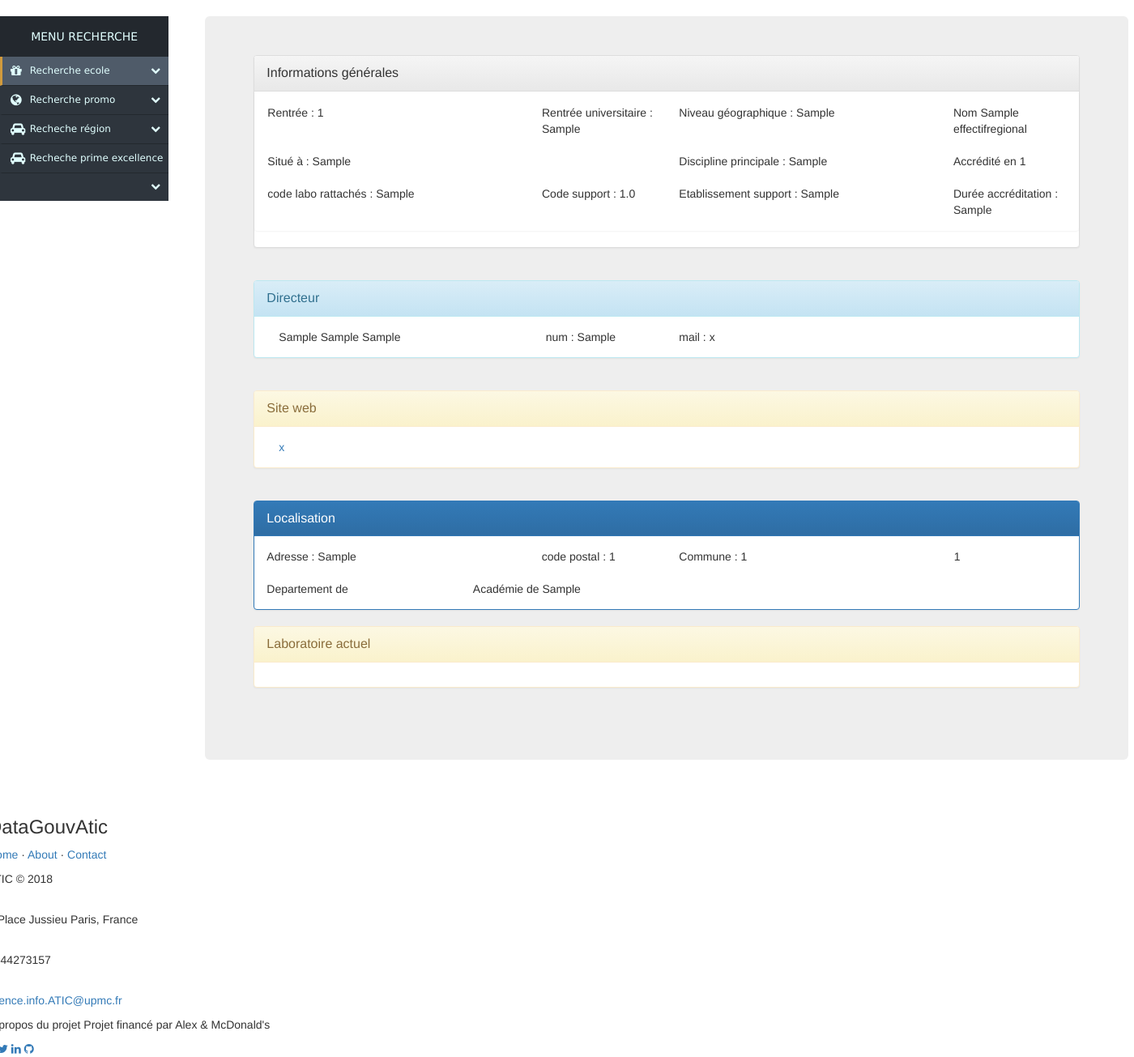
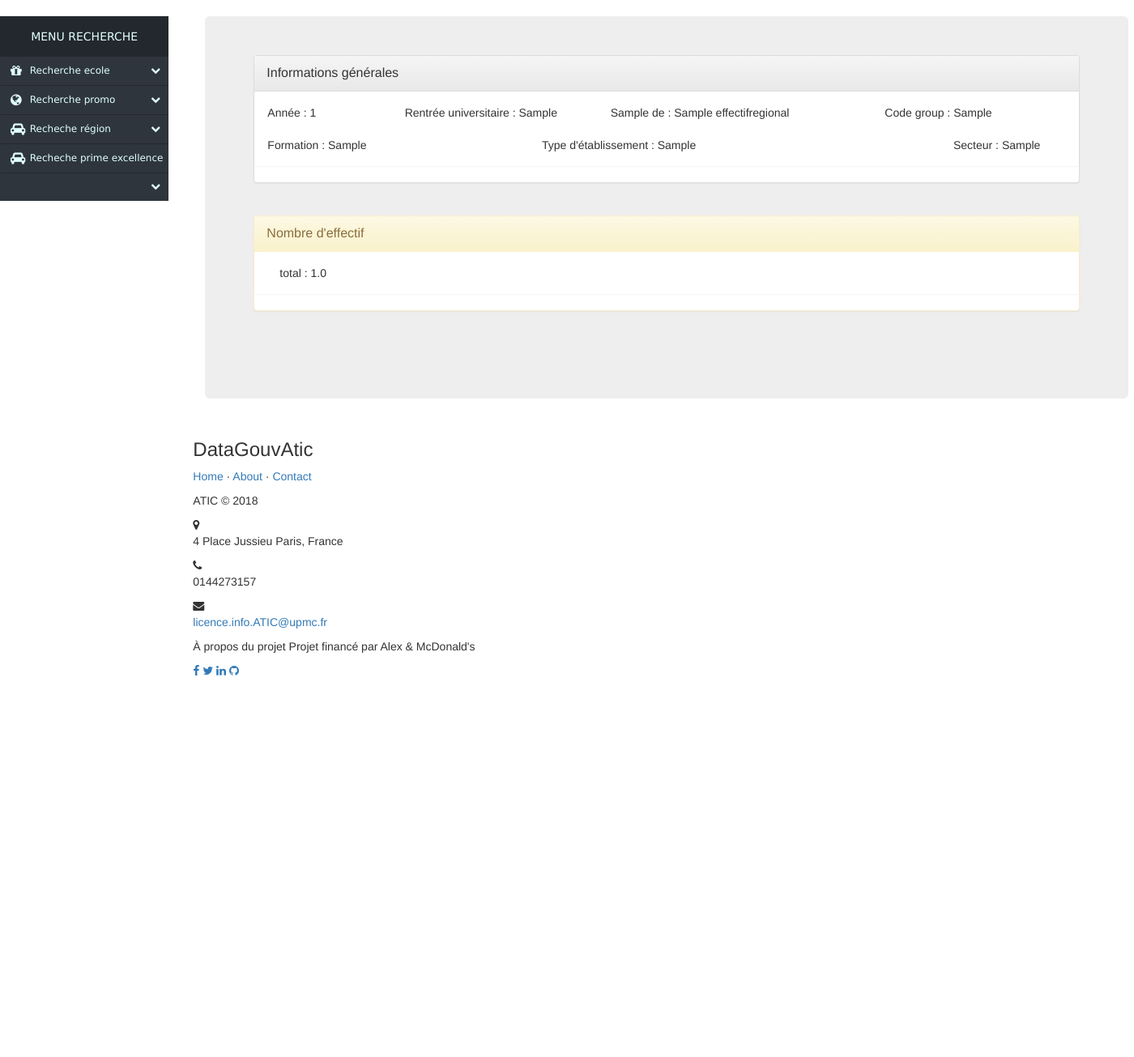
Before and after one commit to darcosion/datagouv, a Django app: page /fregion/1 in a window 1400 px wide. Shown: the part 52-1357 px from the top of the page at 81% size. After the commit the page ends 886 px from the top, so only its background shows below. Run offline with Django 3.2, Linux system fonts and the light colour scheme; tables that the repository leaves empty hold one stand-in row (values such as "Sample post"); some libraries are stand-ins or nearby versions.

Commit message:
fix footer et ajout de visualisation région

```diff
--- a/datagouv/template/base.html
+++ b/datagouv/template/base.html
@@ -6,7 +6,9 @@
 	<link rel="stylesheet" href="{% static 'css/bootstrap.min.css' %}" />
 	<link rel="stylesheet" href="{% static 'css/bootstrap-theme.min.css' %}" />
 	<link rel="stylesheet" href="{% static 'css/base.css' %}" />
+        <link rel="stylesheet" href="{% static 'css/footer.css' %}">
 	<link rel="stylesheet" href="{% static 'css/navbar-fixed-side.css' %}" />
+        <link rel="stylesheet" href="http://maxcdn.bootstrapcdn.com/font-awesome/4.2.0/css/font-awesome.min.css">
         <title>Datagouv {%block title %}{% endblock title %}</title>
     </head>
 
--- a/datagouv/template/effectifregional.html
+++ b/datagouv/template/effectifregional.html
@@ -13,96 +13,36 @@
                 </div>
               <div class="panel panel-body">
               <div class="row">
-                <div class="col-sm-4">Rentrée : {{ ret.rentree }} </div>
-                {% if ret.rentree_universitaire  %}
-                	<div class="col-sm-2"> Rentrée universitaire : {{ ret.rentree_universitaire  }}</div>
-                {% else %}
-                	<div class="col-sm-2"> </div>
-                {% endif %}
-                <div class="col-sm-4">Niveau géographique : {{ ret.niveau_geographique }} </div>
-                <div class="col-sm-2">Nom {{ ret.geo_nom  }}</div>
+                <div class="col-sm-2">Année : {{ ret.rentree }} </div>
+                <div class="col-sm-3"> Rentrée universitaire : {{ ret.rentree_universitaire  }}</div>
+                <div class="col-sm-4">{{ ret.niveau_geographique }} de : {{ ret.geo_nom }} </div>
+                <div class="col-sm-3"> Code group : {{ ret.regroupement  }}</div>
               </div>
               <br/>
               <div class="row">
-                <div class="col-sm-4">Situé à : {{ ret.rgp_formations_ou_etablissements }}</div>
-                <div class="col-sm-2"></div>
-                <div class="col-sm-4">Discipline principale : {{ ret.secteur_de_l_etablissement }} </div>
-                <div class="col-sm-2">Accrédité en {{ ret.sexe }}</div>
+                <div class="col-sm-4">Formation : {{ ret.rgp_formations_ou_etablissements }}</div>
+                <div class="col-sm-6">Type d'établissement : {{ ret.secteur_de_l_etablissement }} </div>
+                <div class="col-sm-2">Secteur : {{ ret.secteur }}</div>
               </div>
-              <br/>
-              <div class="row">
-                <div class="col-sm-4">code labo rattachés : {{ ret.sexe_de_l_etudiant }}</div>
-                <div class="col-sm-2">Code support : {{ ret.effectif }}</div>
-                <div class="col-sm-4">Etablissement support : {{ ret.a_des_effectifs_dut }}</div>
-                <div class="col-sm-2">Durée accréditation : {{ ret.effectif_dut }}</div>
               </div>
-                </div>
-                </div>
+              </div>
             </div>
               <br/>
               <div class="row">
-                <div class="panel panel-info">
-                  <div class="panel-heading">
-                    <div class="panel-title">Directeur</div>
-                  </div>
-                <div class="panel-body">
-                <div class="col-sm-4">{{ ret.a_des_effectifs_ing }} {{ ret.effectif_ing }} {{ ret.diffusable }}</div>
-                <div class="col-sm-2">num : {{ ret.donnees_diffusables }}</div>
-                <div class="col-sm-6">mail : {{ ret.secret }}</div>
+                <div class="panel panel-warning">
+                <div class="panel-heading">
+                 <div class="panel-title">Nombre d'effectif</div>
                 </div>
+              <div class="panel panel-body">
+                  <div class="col-sm-4">total : {{ ret.effectif }}</div>
+                  {% if ret.a_des_effectifs_dut == "oui" %}
+                  <div class="col-sm-4"> Dont {{ ret.effectif_dut }} DUT</div>
+                  {% endif %}
+                  {% if ret.a_des_effectifs_ing == "oui" %}
+                  <div class="col-sm-4">Dont {{ ret.effectif_ing }} ING</div>
+                  {% endif %}
+              </div>
                 </div>
-              </div>
-              <br/>
-              <div class="row">
-                <div class="panel panel-warning">
-                  <div class="panel-heading">
-                    <div class="panel-title">Site web</div>
-                  </div>
-                  <div class="panel-body">
-                    <div class="col-sm-12"><a href="{{ ret.site_web }}">{{ ret.donnees_soumises_au_secret_stat }}</a></div>
-                  </div>
-                </div>
-              </div>
-              <br/>
-              <div class="row">
-              <div class="panel panel-primary">
-                <div class="panel-heading">
-                    <div class="panel-title">Localisation</div>
-                </div>
-                <div class="panel-body">
-                  <div class="row">
-                    <div class="col-sm-4">Adresse : {{ ret.niveau_geo }}</div>
-                    <div class="col-sm-2">code postal : {{ ret.geo_id }}</div>
-                    <div class="col-sm-4">Commune : {{ ret.reg_id }} </div>
-                    <div class="col-sm-2">{{ ret.aca_id }}</div>
-                  </div>
-                  <br/>
-                  <div class="row">
-                    <div class="col-sm-3">Departement de {{ ret.ldep_id }}</div>
-                    <div class="col-sm-3">Académie de {{ ret.uucr_i }}</div>
-                    <!-- <div class="col-sm-3">Région de {{ ret.libelle_region }}</div>
-                    <div class="col-sm-3">Ville de {{ ret.libelle_ville }}</div>  -->
-                  </div>
-                </div>
-              </div>
-              </div>
-              <div class="row">
-                <div class="panel panel-warning">
-                  <div class="panel-heading">
-                    <div class="panel-title">Laboratoire actuel</div>
-                  </div>
-                  <div class="panel-body">
-                   <!-- <div class="col-sm-12"><a href="{{ ret.url_structures_de_recherche_actives }}">{{ ret.url_structures_de_recherche_actives }}</a></div> -->
-                  </div>
-                </div>
-              </div>
-              <br/>
-              <div class="row">
-                <div class="col-sm-4"></div>
-                <div class="col-sm-2"></div>
-                <div class="col-sm-4"></div>
-                <div class="col-sm-2"></div>
-              </div>
             </div>
    </div>
    <br>
--- a/datagouv/template/footer.html
+++ b/datagouv/template/footer.html
@@ -1,29 +1,4 @@
-<!DOCTYPE html>
-<html>
-
-<head>
-
-	<meta charset="utf-8">
-	<meta http-equiv="X-UA-Compatible" content="IE=edge">
-	<meta name="viewport" content="width=device-width, initial-scale=1">
-	<meta name="keywords" content="footer, address, phone, icons" />
-
-	<title>Footer With Address And Phones</title>
-
-	<link rel="stylesheet" href="../static/css/footer.css">
-
-	<link rel="stylesheet" href="http://maxcdn.bootstrapcdn.com/font-awesome/4.2.0/css/font-awesome.min.css">
-
-	<link href="http://fonts.googleapis.com/css?family=Cookie" rel="stylesheet" type="text/css">
-
-</head>
-
-	<body>
-
-
-		<!-- The content of your page would go here. -->
-
-		<footer class="footer-distributed">
+<footer class="footer-distributed">
 
 			<div class="footer-left">
 
@@ -78,7 +53,3 @@
 			</div>
 
 		</footer>
-
-	</body>
-
-</html>
--- a/datagouv/template/recherche.html
+++ b/datagouv/template/recherche.html
@@ -17,7 +17,7 @@
             <ul id="menu-content" class="menu-content collapse out">
 
 
-                <li  data-toggle="collapse" data-target="#products" class="collapsed active">
+                <li  data-toggle="collapse" data-target="#products" class="collapsed">
                   <a href="{% url 'home:recherche_ecole' %}"><i class="fa fa-gift fa-lg"></i> Recherche ecole</a><span class="arrow"></span>
                 </li>
               <ul class="sub-menu collapse" id="products">
```
